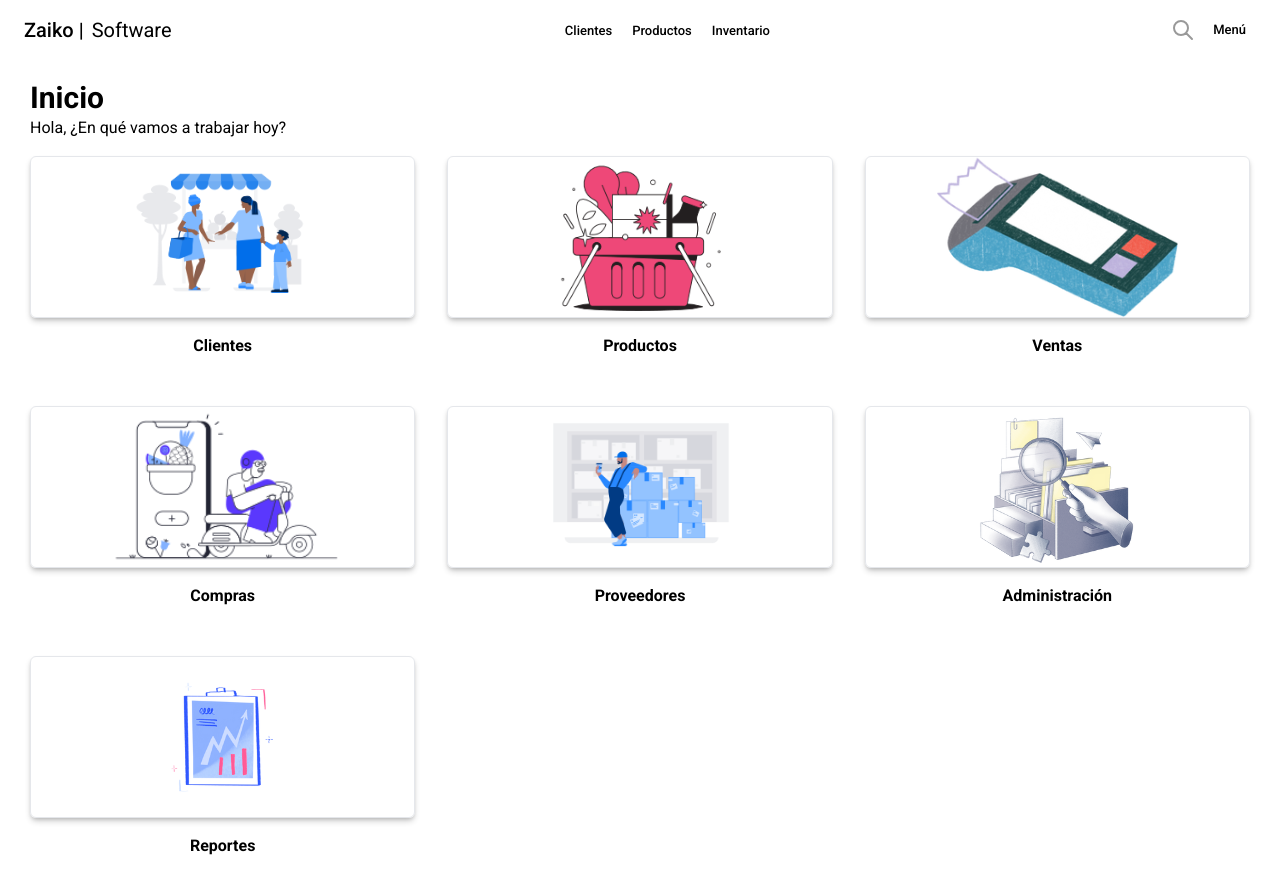
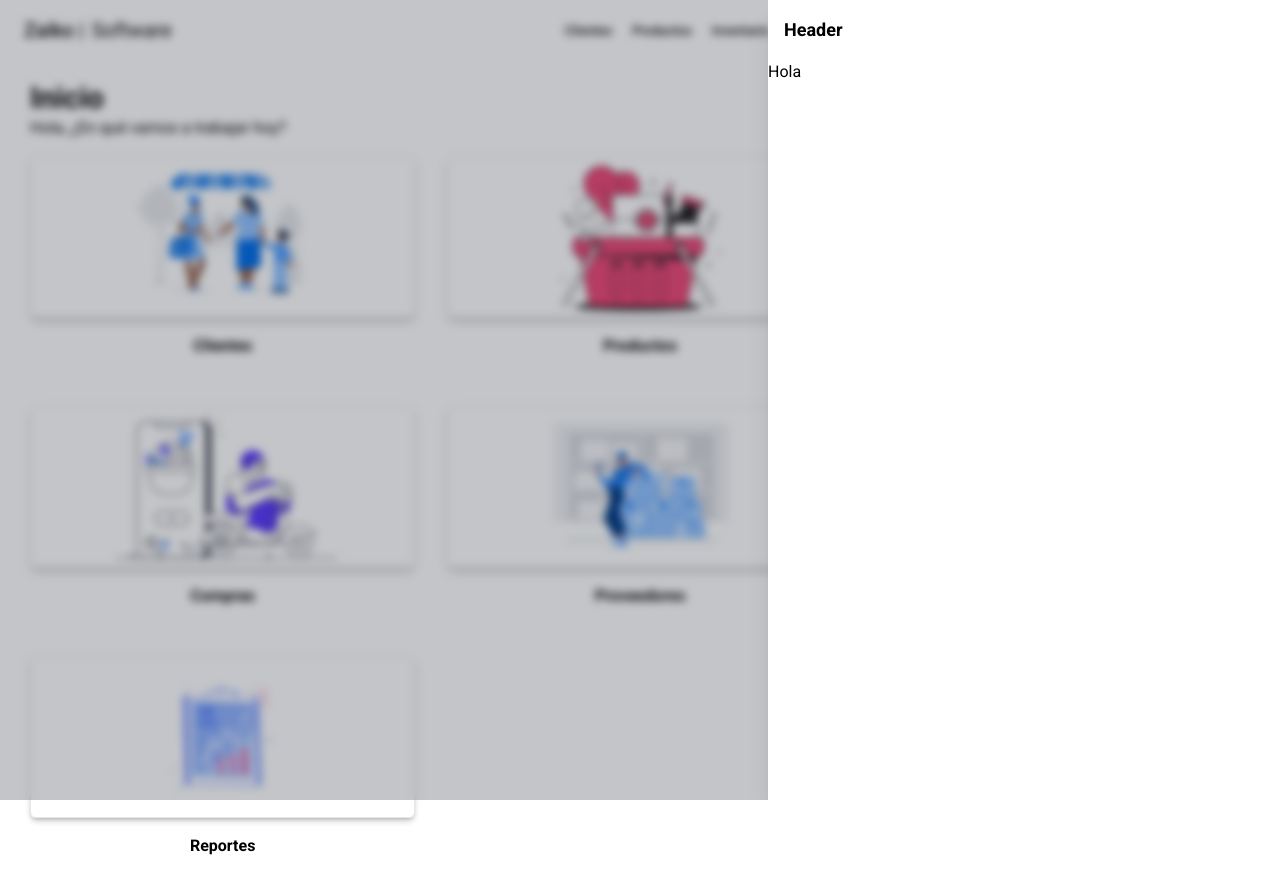
Before and after one commit to dejeloper/zaiko-app, a Next.js app: page / in a window 1280 px wide. Both pictures are taken after a click on the button "Menú". Shown: the top 894 px of the page. Built offline with nearby package versions, Linux system fonts and the light colour scheme.

Commit message:
Add SideMenu

```diff
--- a/src/components/layouts/ZaikoLayout.tsx
+++ b/src/components/layouts/ZaikoLayout.tsx
@@ -1,8 +1,8 @@
-import { FC, ReactNode } from "react";
+import { FC, ReactNode, useState } from "react";
 import Head from "next/head"
 import { Roboto } from 'next/font/google'
 
-import { Navbar } from "../ui";
+import { Navbar, SideMenu } from "../ui";
 
 interface Props {
   children: ReactNode;
@@ -17,6 +17,7 @@ const roboto = Roboto({
   display: 'swap',
 });
 export const ZaikoLayout: FC<Props> = ({ children, title, pageDescription }) => {
+  const [isOpen, setIsOpen] = useState(false);
   return (
     <>
       <Head>
@@ -33,9 +34,11 @@ export const ZaikoLayout: FC<Props> = ({ children, title, pageDescription }) =>
 
       </Head>
 
-      <Navbar />
+      <Navbar setIsOpen={setIsOpen} />
 
       <main style={{ margin: '80px 0', padding: '0px 30px' }}>
+        <SideMenu isOpen={isOpen} setIsOpen={setIsOpen} > Hola</SideMenu>
+
         {children}
       </main>
 
--- a/src/components/ui/Navbar.tsx
+++ b/src/components/ui/Navbar.tsx
@@ -1,7 +1,12 @@
+import { Dispatch, FC, SetStateAction } from "react";
 import Link from "next/link";
 import SearchIcon from "../icons/SearchIcon";
 
-export const Navbar = () => {
+interface INavbar {
+  setIsOpen: Dispatch<SetStateAction<boolean>>;
+}
+
+export const Navbar: FC<INavbar> = ({ setIsOpen }) => {
   return (
     <nav className="flex items-center top-0 fixed bg-white h-[60px] w-full px-6">
       <section className="flex flex-grow justify-start w-auto whitespace-nowrap">
@@ -29,7 +34,7 @@ export const Navbar = () => {
         <button className="btn-nav-icon">
           <SearchIcon width={24} height={24} />
         </button>
-        <button className="btn-nav">
+        <button className="btn-nav" onClick={() => setIsOpen(true)}>
           Menú
         </button>
       </section>
--- /dev/null
+++ b/src/components/ui/SideMenu.tsx
@@ -0,0 +1,40 @@
+import { Dispatch, FC, ReactNode, SetStateAction } from "react";
+
+interface ISideMenu {
+  children: ReactNode;
+  isOpen: boolean;
+  setIsOpen: Dispatch<SetStateAction<boolean>>;
+}
+
+export const SideMenu: FC<ISideMenu> = ({ children, isOpen, setIsOpen }) => {
+  return (
+    <main className={
+      " fixed overflow-hidden z-10 bg-gray-900 bg-opacity-25 inset-0 transform ease-in-out " +
+      (isOpen
+        ? " transition-opacity opacity-100 duration-300 translate-x-0 backdrop-blur-sm "
+        : " transition-all delay-300 opacity-0 translate-x-full backdrop-blur-none "
+      )
+    }
+    >
+      <section
+        className={
+          " w-screen max-w-lg right-0 absolute bg-white h-full shadow-xl delay-300 duration-300 ease-in-out transition-all transform  " +
+          (isOpen ? " translate-x-0 " : " translate-x-full ")
+        }
+      >
+        <article className="relative w-screen w-md pb-10 flex flex-col space-y-6 overflow-y-scroll h-full">
+          <header className="p-4 font-bold text-lg">Header</header>
+          {children}
+        </article>
+
+      </section>
+      <section
+        className=" w-screen h-full cursor-pointer "
+        onClick={() => {
+          setIsOpen(false);
+        }}
+      >
+      </section>
+    </main>
+  );
+}
--- a/src/components/ui/index.ts
+++ b/src/components/ui/index.ts
@@ -1 +1,2 @@
 export * from './Navbar';
+export * from './SideMenu';
```
